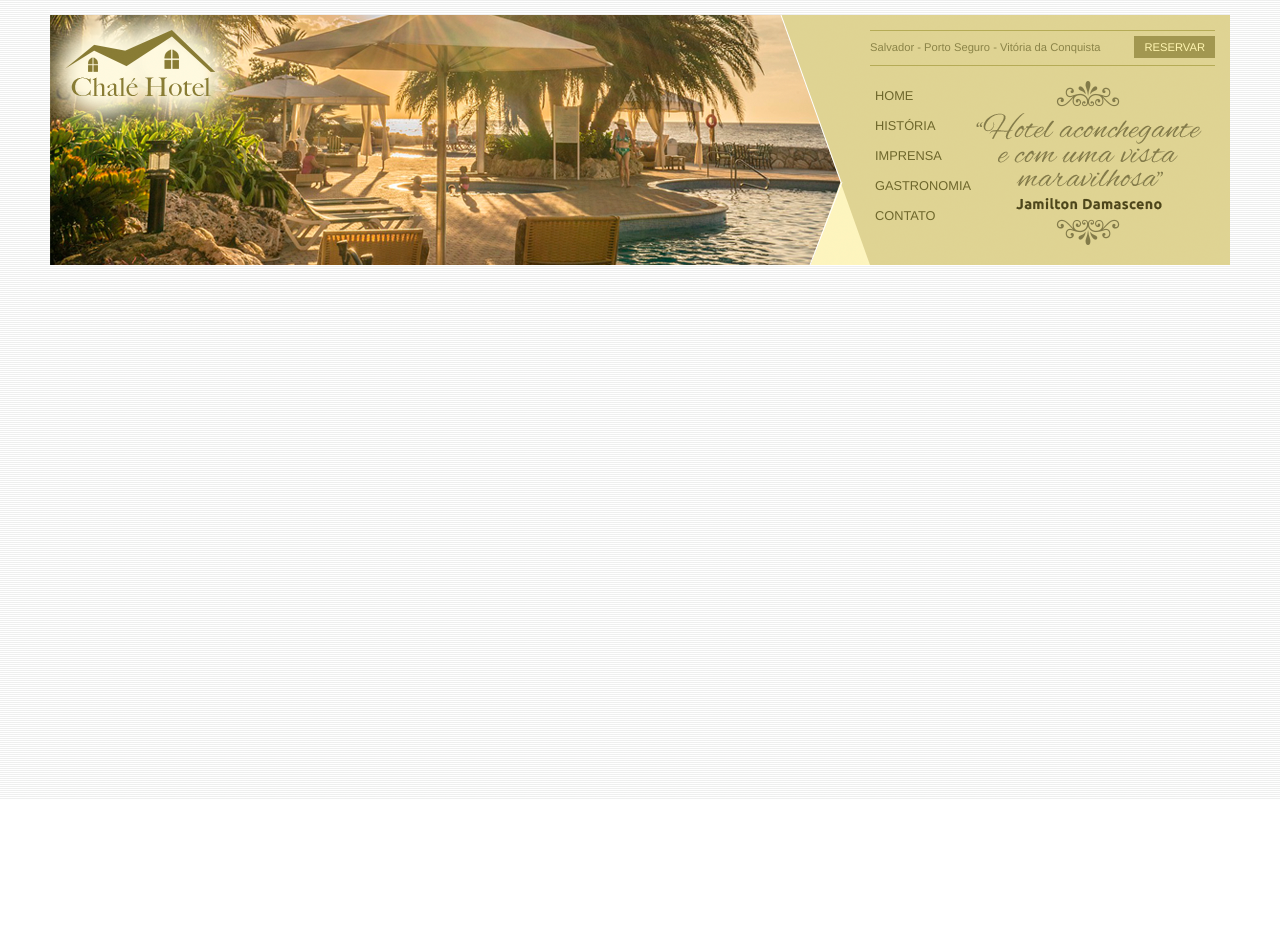
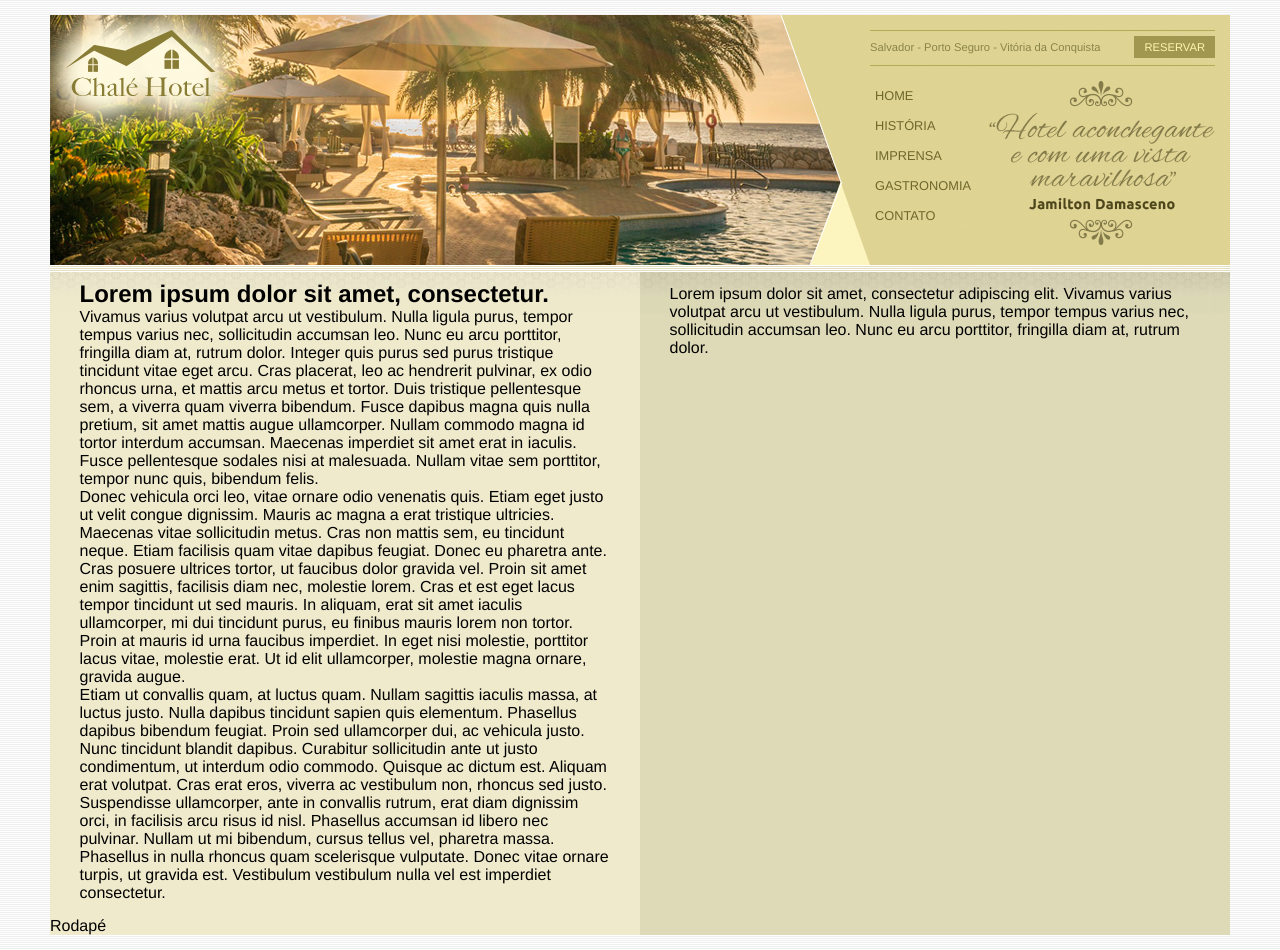
Before and after one commit to andeersoon/CSS3-intermediate-advanced, a plain HTML site: page projetos/site-chale-hotel/index.html in a window 1280 px wide. Before the commit the page ends 800 px from the top, so only its background shows below. Drawn offline with Linux system fonts and the light colour scheme.

Commit message:
Chalé Hotel - Área de conteúdos

```diff
--- a/projetos/site-chale-hotel/css/estilo.css
+++ b/projetos/site-chale-hotel/css/estilo.css
@@ -13,7 +13,7 @@ body {
 
 /*formatando id container*/
 #container {
-	background: #ede9cc;
+	background: #ede9cc url(../imagens/bg-container.png) top center repeat-y;
 	margin: 0 auto;
 	min-width: 740px;
 	max-width: 1180px;
@@ -127,3 +127,36 @@ ul#navegacao a:hover {
 		height: 164px;
 		float: right;
 	}
+
+
+
+/*Area de conteudos
+*/
+
+/*formatando id area principal*/
+#area-principal {
+	float: left;
+	width: 50%;
+	background: url(../imagens/bg-area-principal.png) top left repeat-x;
+	padding: 15px 0;
+}
+
+/*formatando id area lateral*/
+#area-lateral {
+	float: right;
+	width: 50%;
+	background: url(../imagens/bg-area-lateral.png) top left repeat-x;
+	padding: 20px 0;
+}
+
+/*formatando classe conteudo*/
+.conteudo {
+	margin: 0 auto;
+	width: 90%;
+
+}
+
+/*formatando id rodapé*/
+#rodape {
+	clear: both;
+}
--- a/projetos/site-chale-hotel/index.html
+++ b/projetos/site-chale-hotel/index.html
@@ -38,12 +38,48 @@
 								<li><a href="">Contato</a></li>
 							</ul>
 
-							<img src="imagens/depoimento.png">
+							<img class="depoimento" src="imagens/depoimento.png">
 						</div>
 					</div>
 				</div>
 
 			</div><!--//fim topo-->
+
+			<!--inicio area principal-->
+			<div id="area-principal">
+				<div class="conteudo">
+					<h2>Lorem ipsum dolor sit amet, consectetur.</h2>
+
+					<p>
+						Vivamus varius volutpat arcu ut vestibulum. Nulla ligula purus, tempor tempus varius nec, sollicitudin accumsan leo. Nunc eu arcu porttitor, fringilla diam at, rutrum dolor. Integer quis purus sed purus tristique tincidunt vitae eget arcu. Cras placerat, leo ac hendrerit pulvinar, ex odio rhoncus urna, et mattis arcu metus et tortor. Duis tristique pellentesque sem, a viverra quam viverra bibendum. Fusce dapibus magna quis nulla pretium, sit amet mattis augue ullamcorper. Nullam commodo magna id tortor interdum accumsan. Maecenas imperdiet sit amet erat in iaculis. Fusce pellentesque sodales nisi at malesuada. Nullam vitae sem porttitor, tempor nunc quis, bibendum felis.
+					</p>
+
+					<p>
+						Donec vehicula orci leo, vitae ornare odio venenatis quis. Etiam eget justo ut velit congue dignissim. Mauris ac magna a erat tristique ultricies. Maecenas vitae sollicitudin metus. Cras non mattis sem, eu tincidunt neque. Etiam facilisis quam vitae dapibus feugiat. Donec eu pharetra ante.
+					</p>
+
+					<p>
+						Cras posuere ultrices tortor, ut faucibus dolor gravida vel. Proin sit amet enim sagittis, facilisis diam nec, molestie lorem. Cras et est eget lacus tempor tincidunt ut sed mauris. In aliquam, erat sit amet iaculis ullamcorper, mi dui tincidunt purus, eu finibus mauris lorem non tortor. Proin at mauris id urna faucibus imperdiet. In eget nisi molestie, porttitor lacus vitae, molestie erat. Ut id elit ullamcorper, molestie magna ornare, gravida augue.
+					</p>
+
+					<p>
+						Etiam ut convallis quam, at luctus quam. Nullam sagittis iaculis massa, at luctus justo. Nulla dapibus tincidunt sapien quis elementum. Phasellus dapibus bibendum feugiat. Proin sed ullamcorper dui, ac vehicula justo. Nunc tincidunt blandit dapibus. Curabitur sollicitudin ante ut justo condimentum, ut interdum odio commodo. Quisque ac dictum est. Aliquam erat volutpat. Cras erat eros, viverra ac vestibulum non, rhoncus sed justo. Suspendisse ullamcorper, ante in convallis rutrum, erat diam dignissim orci, in facilisis arcu risus id nisl. Phasellus accumsan id libero nec pulvinar. Nullam ut mi bibendum, cursus tellus vel, pharetra massa. Phasellus in nulla rhoncus quam scelerisque vulputate. Donec vitae ornare turpis, ut gravida est. Vestibulum vestibulum nulla vel est imperdiet consectetur.
+					</p>
+				</div>
+			</div><!--//fim area principal-->
+
+			<!--inicio area lateral-->
+			<div id="area-lateral">
+				<div class="conteudo">
+					<p>
+						Lorem ipsum dolor sit amet, consectetur adipiscing elit. Vivamus varius volutpat arcu ut vestibulum. Nulla ligula purus, tempor tempus varius nec, sollicitudin accumsan leo. Nunc eu arcu porttitor, fringilla diam at, rutrum dolor.
+					</p>
+				</div>
+			</div><!--//fim area lateral-->
+
+			<div id="rodape">
+				Rodapé
+			</div>
 		</div><!--//fim container-->
 
 	</body>
```
